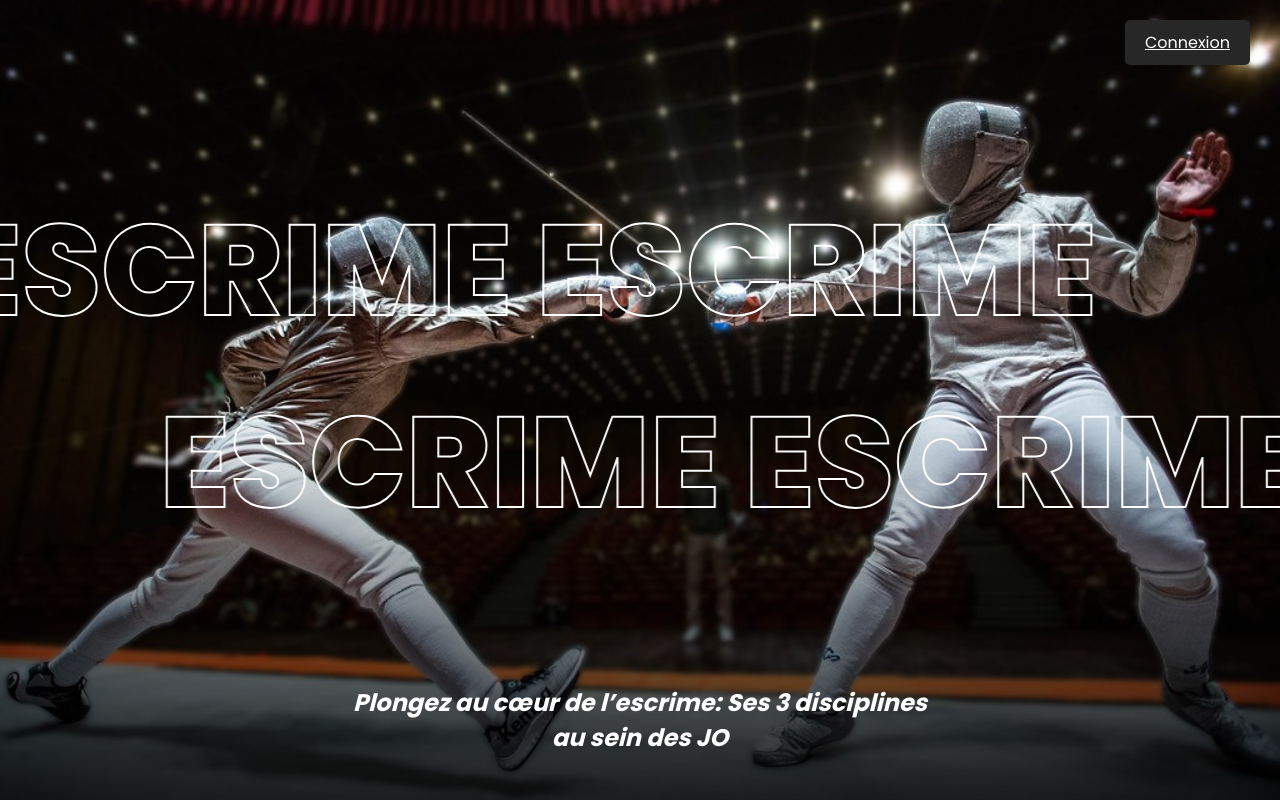
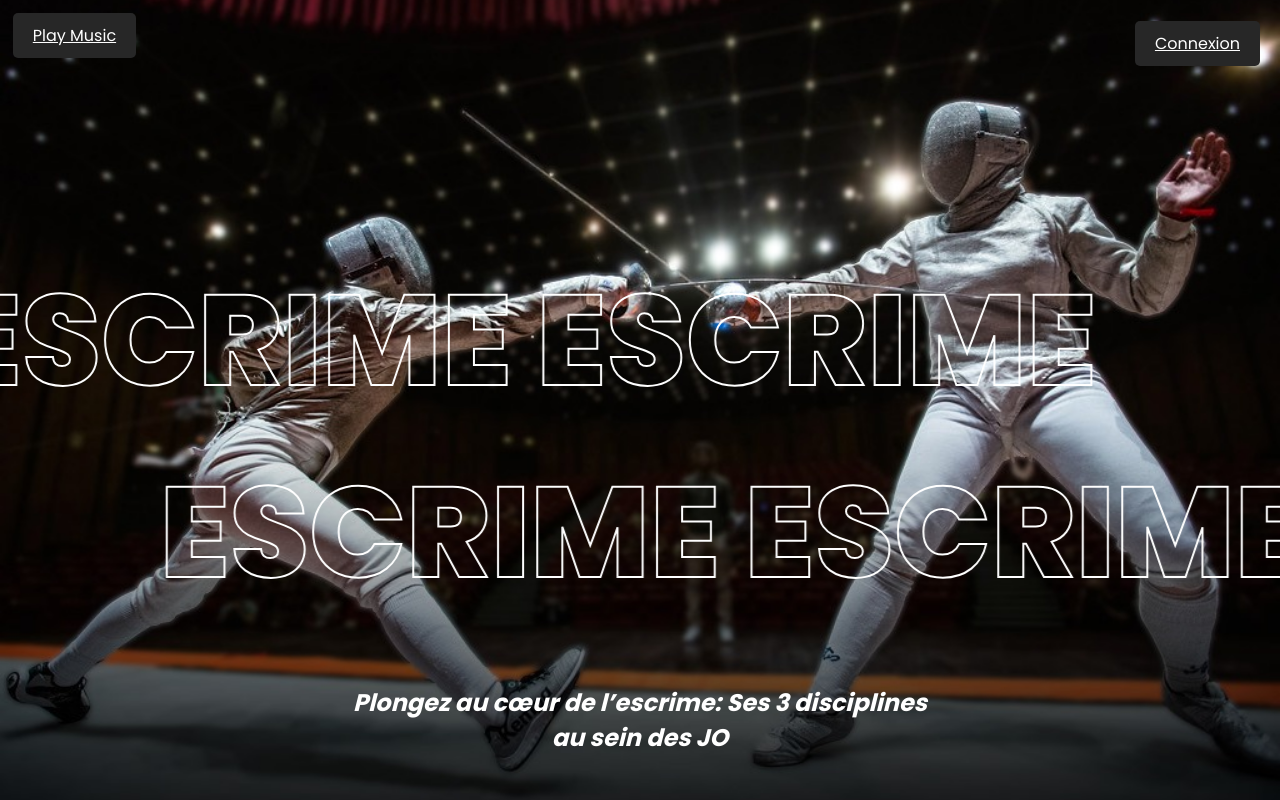
Before and after one commit to katekate7/Projet-Final-LAB201, a React (Create React App) app: page / in a window 1280 px wide. Shown: the top 800 px of the page. Built offline with nearby package versions, Linux system fonts and the light colour scheme; no server answers; the database is empty.

Commit message:
update new

```diff
--- a/src/components/Display.js
+++ b/src/components/Display.js
@@ -93,8 +93,8 @@ const Display = () => {
                     <div className="Form">
                       <h2 className="Competition">Lieu des compétitions d'escrime suivantes:</h2>
                       <p>{savedData}</p>
-                      {loggedIn && <button onClick={handleEdit}>Edit</button>}
-                      {loggedIn && <button onClick={handleClear}>Clear</button>}
+                      {loggedIn && <button className="Edit" onClick={handleEdit}>Edit</button>}
+                      {loggedIn && <button className="Edit" onClick={handleClear}>Clear</button>}
                     </div>
 
                 </div>
--- a/src/components/LoginScreen.js
+++ b/src/components/LoginScreen.js
@@ -27,6 +27,10 @@ const LoginScreen = () => {
         }
     };
 
+    const back = () => {
+        navigate('/');
+    }
+
     return (
         <div className="container">
             <h1>Welcome to Admin Page</h1>
@@ -46,8 +50,10 @@ const LoginScreen = () => {
                 <div>Loading...</div>
             ) : (
                 <div className="buttonContainer">
+
+                    <button onClick={back}>BACK</button>
                     <button onClick={signIn}>LOG IN</button>
-                    {error && <p>Invalid credentials</p>}
+                    {error && <p style={{color: "white"}}>Invalid credentials</p>}
                     {/* <button onClick={signUp}>SIGN UP</button> */}
                 </div>
             )}
--- a/src/components/MainPage.js
+++ b/src/components/MainPage.js
@@ -7,6 +7,8 @@ import Display from './Display';
 import Video from './Video';
 import SimpleCarousel from './SimpleCarousel';
 import SecondContainer from './SecondContainer';
+import OpacityBox from './OpacityBox';
+import Music from './MusicComponent';
 
 import image1 from '../photo/photo1.jpg';
 import image2 from '../photo/photo2.jpg';
@@ -14,7 +16,7 @@ import image3 from '../photo/photo3.jpg';
 
 import '../css/MainPage.css';
 import '../css/try.css';
-import OpacityBox from './OpacityBox';
+
 
 
 function MainPage() {
@@ -60,6 +62,8 @@ function MainPage() {
     <div className="main-container">
       <div className="first-conteiner">
 
+      <Music/>
+
       <div className="bg-text-container">
         <div className="animate-text">
           <span>ESCRIME&nbsp;</span>
@@ -73,6 +77,7 @@ function MainPage() {
           <span>ESCRIME&nbsp;</span>
         </div>
       </div>
+
 
       <nav className="menu-nav">
 
--- /dev/null
+++ b/src/components/MusicComponent.js
@@ -0,0 +1,31 @@
+import React, { useState } from 'react';
+import '../css/Music.css';
+import MusicFile from '../photo/music.mp3'; // Adjust the path if needed
+
+function MusicComponent() {
+    const [audio] = useState(new Audio(MusicFile));
+    const [isPlaying, setIsPlaying] = useState(false);
+
+    const togglePlay = () => {
+        if (isPlaying) {
+            audio.pause();
+        } else {
+            audio.play().catch(error => {
+                console.error('Autoplay was prevented:', error);
+                // Handle autoplay prevention here, e.g., show play button
+            });
+        }
+        setIsPlaying(!isPlaying);
+    };
+
+    return (
+        <div>
+            {/* Your other content goes here */}
+            <button className="MusicButton" onClick={togglePlay}>
+                {isPlaying ? 'Pause Music' : 'Play Music'}
+            </button>
+        </div>
+    );
+}
+
+export default MusicComponent;
--- a/src/css/Display.css
+++ b/src/css/Display.css
@@ -13,3 +13,14 @@
     font-weight: 200; /* Semi-bold */
     color: white;
 }
+.Edit{
+    padding: 10px 20px;
+    margin: 1%;
+    font-size: 16px;
+    background-color: #272727;
+    color: #fff;
+    border: none;
+    border-radius: 5px;
+    cursor: pointer;
+    transition: background-color 0.3s;
+}
--- a/src/css/Login.css
+++ b/src/css/Login.css
@@ -40,6 +40,7 @@ body{
 }
 
 .buttonContainer button {
+  width: 100px;
   flex: 1;
   padding: 0.5rem 1rem;
   margin-right: 0.5rem;
@@ -50,6 +51,8 @@ body{
   font-weight: 600;
   cursor: pointer;
   outline: none;
+  text-decoration: underline;
+  font-family: 'Poppins', sans-serif;
 }
 
 .buttonContainer button:last-child {
--- a/src/css/MainPage.css
+++ b/src/css/MainPage.css
@@ -18,7 +18,7 @@ body {
 }
 
 .nav-button {
-    margin: 0 10px;
+    margin: 1% 2%;
     padding: 10px 20px;
     font-size: 16px;
     background-color: #272727;
@@ -27,6 +27,8 @@ body {
     border-radius: 5px;
     cursor: pointer;
     transition: background-color 0.3s;
+    text-decoration: underline;
+    font-family: 'Poppins', sans-serif;
 }
 .nav-button {
     transition: all 0.3s ease-in-out; /* Add transition for smooth animation */
@@ -164,7 +166,7 @@ body {
 
 .seven-conteiner{
     background-color: #1A1A1A;
-    height: 30vh;
+    height: 45vh;
     width: 100%;
     position: relative;
 }
--- /dev/null
+++ b/src/css/Music.css
@@ -0,0 +1,13 @@
+.MusicButton{
+    margin: 1% 1%;
+    padding: 10px 20px;
+    font-size: 16px;
+    background-color: #272727;
+    color: #fff;
+    border: none;
+    border-radius: 5px;
+    cursor: pointer;
+    transition: background-color 0.3s;
+    text-decoration: underline;
+    font-family: 'Poppins', sans-serif;
+}
```
Also changed, not shown: 1 other file (tests, documents, lock files or other folders).
